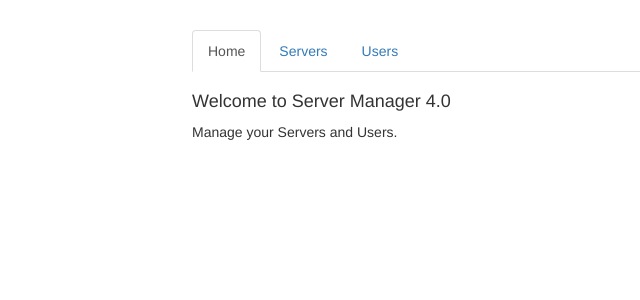
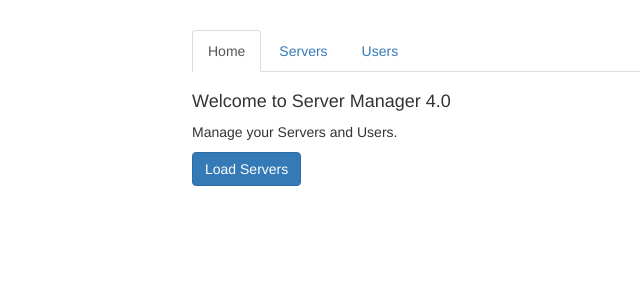
Before and after one commit to gaetanBloch/angular-routing, an Angular app: page / in a window 1280 px wide. Shown: the top 300 px of the page, without its empty margins (73-713 px from the left). Built offline with nearby package versions, Linux system fonts and the light colour scheme.

Commit message:
Navigate to the Server Page programmatically

```diff
--- a/src/app/home/home.component.html
+++ b/src/app/home/home.component.html
@@ -1,2 +1,3 @@
 <h4>Welcome to Server Manager 4.0</h4>
 <p>Manage your Servers and Users.</p>
+<button class="btn btn-primary" (click)="onLoadServers()">Load Servers</button>
--- a/src/app/home/home.component.ts
+++ b/src/app/home/home.component.ts
@@ -1,4 +1,6 @@
 import { Component, OnInit } from '@angular/core';
+
+import { Router } from '@angular/router';
 
 @Component({
   selector: 'app-home',
@@ -7,9 +9,17 @@
 })
 export class HomeComponent implements OnInit {
 
-  constructor() { }
+  constructor(private router: Router) {
+  }
 
   ngOnInit() {
   }
 
+  onLoadServers(): void {
+    // Complex calculation
+    // (...)
+    // this.router.navigateByUrl('/servers');
+    this.router.navigate(['/servers']);
+  }
+
 }
```
